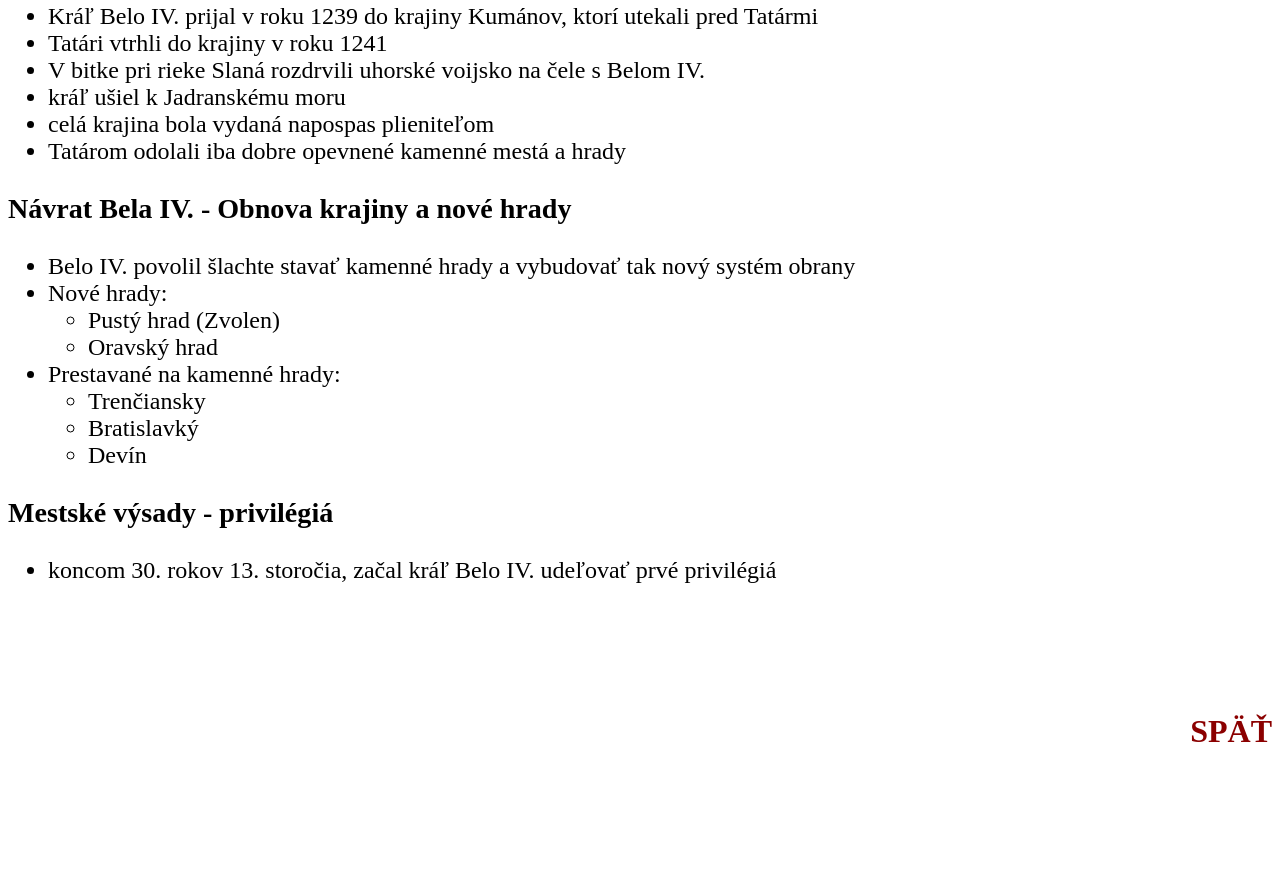
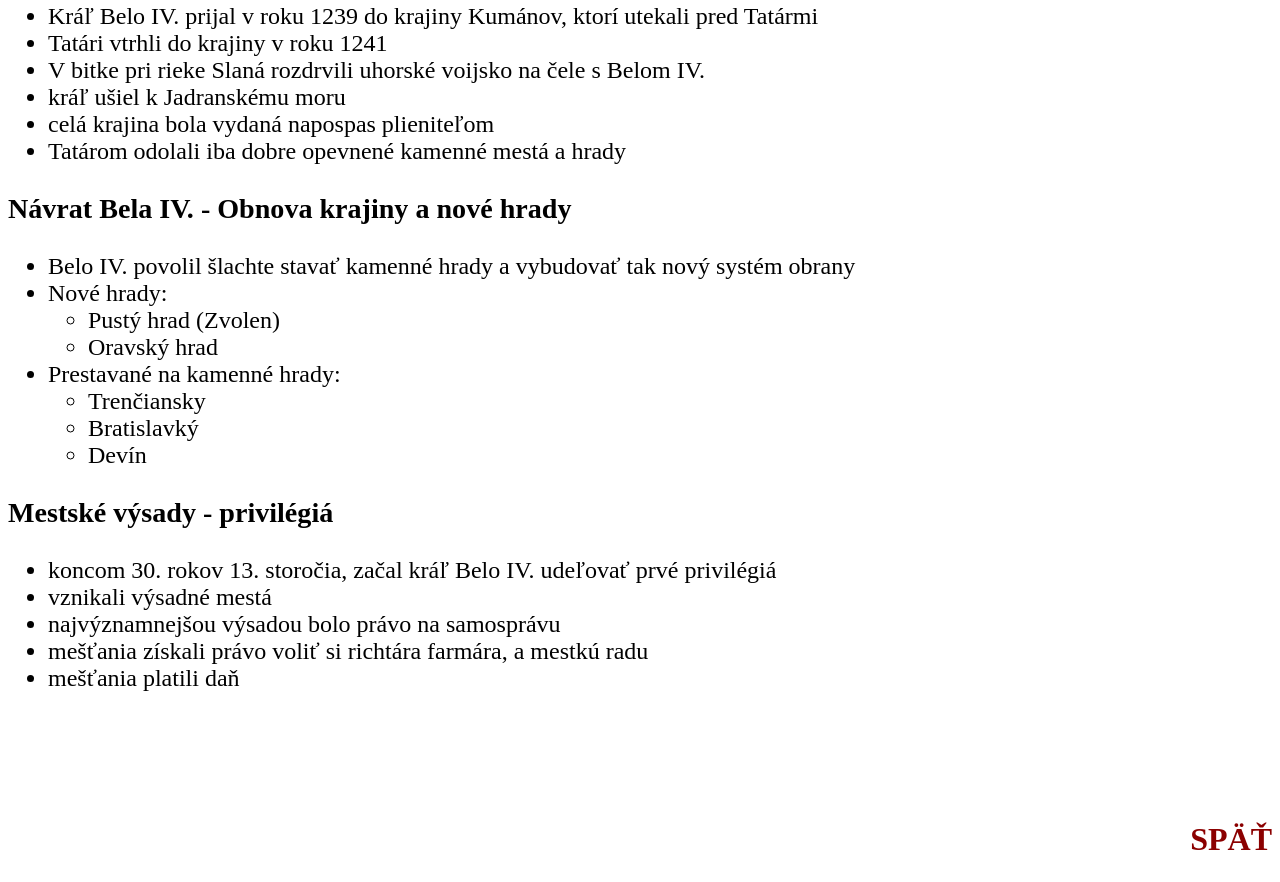
Before and after one commit to Nr3504/dej, a plain HTML site: page poznamky.html in a window 1280 px wide. Shown: the part 3373-4255 px from the top of the page. Before the commit the page ends 4147 px from the top, so only its background shows below. Drawn offline with Linux system fonts and the light colour scheme.

Commit message:
hodina 18.11.

```diff
--- a/poznamky.html
+++ b/poznamky.html
@@ -149,6 +149,10 @@
     <h3>Mestské výsady - privilégiá</h3>
     <ul>
       <li>koncom 30. rokov 13. storočia, začal kráľ Belo IV. udeľovať prvé privilégiá</li>
+      <li>vznikali výsadné mestá </li>
+      <li>najvýznamnejšou výsadou bolo právo na samosprávu</li>
+      <li>mešťania získali právo voliť si richtára farmára, a mestkú radu</li>
+      <li>mešťania platili daň</li>
     </ul>
     <br><br><br>
     <p style="text-align:right;"><a href="https://nr3504.github.io/dej" style="font-size:32px;"><b>SPÄŤ</b></a></p>
```
